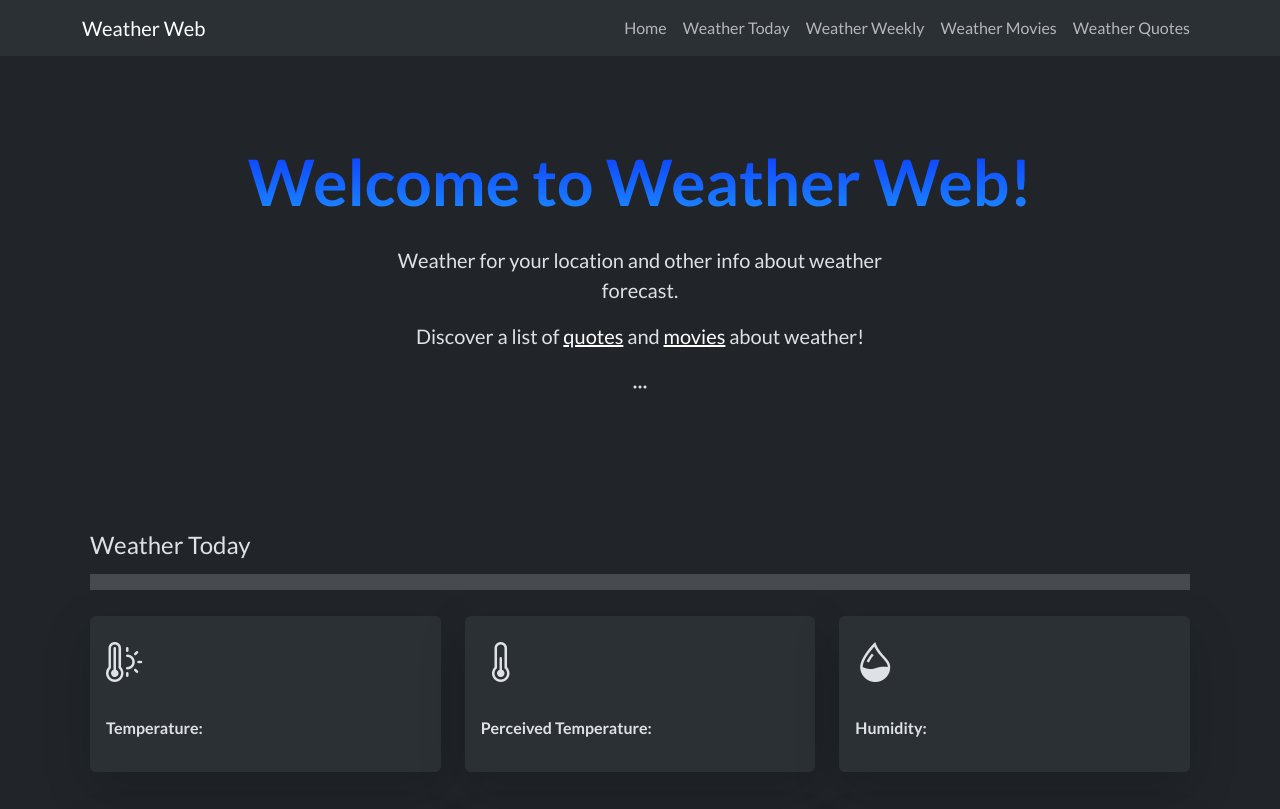
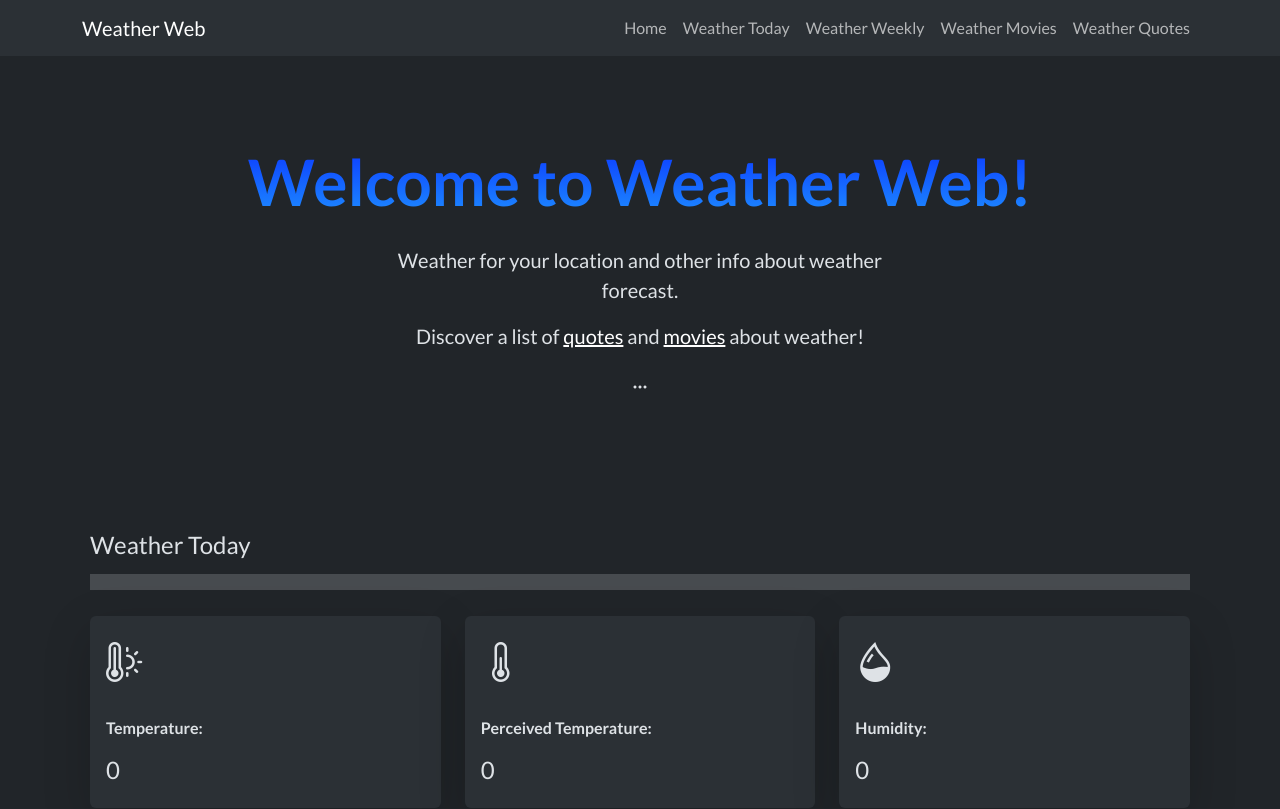
Before and after one commit to IacopoC/weather-web, a Vue app: page / in a window 1280 px wide. Shown: the top 809 px of the page. Built offline with nearby package versions, Linux system fonts and the light colour scheme; no server answers.

Commit message:
corretto errore valore 0.

```diff
--- a/src/components/weather/WeatherToday.vue
+++ b/src/components/weather/WeatherToday.vue
@@ -14,18 +14,18 @@ export default {
       isLoading: true,
       hasError: false,
       weatherData: [
-        { icon: 'bi bi-thermometer-sun', label: 'Temperature', value: null, unit: '', threshold: 17, thresholdClass: 'bg-warning-subtle', tooltip: 'Actual temperature' },
-        { icon: 'bi bi-thermometer-half', label: 'Perceived Temperature', value: null, unit: '', threshold: 17, thresholdClass: 'bg-warning-subtle', tooltip: 'Actual temperature perception' },
-        { icon: 'bi bi-droplet-half', label: 'Humidity', value: null, unit: '', threshold: 70, thresholdClass: 'bg-primary-subtle', tooltip: 'Actual humidity' },
-        { icon: 'bi bi-snow', label: 'Snowfall', value: null, unit: '', threshold: 100, thresholdClass: 'bg-light-subtle', tooltip: 'Actual snowfall' },
-        { icon: 'bi bi-wind', label: 'Wind speed 10m', value: null, unit: '', threshold: 20, thresholdClass: 'bg-light-subtle', tooltip: 'Actual wind speed' },
-        { icon: 'bi bi-cloud-drizzle-fill', label: 'Rain', value: null, unit: '', threshold: 20, thresholdClass: 'bg-info-subtle', tooltip: 'Actual rain' },
-        { icon: 'bi bi-stars', label: 'Visibility', value: null, unit: '', threshold: 5000, thresholdClass: 'bg-success-subtle', tooltip: 'Actual visibility' },
-        { icon: 'bi bi-cloud-fill', label: 'Clouds', value: null, unit: '', threshold: 80, thresholdClass: 'bg-secondary-subtle', tooltip: 'Actual cloud coverage' },
-        { icon: 'bi bi-cloud-rain-heavy-fill', label: 'Showers', value: null, unit: '', threshold: 100, thresholdClass: 'bg-success-subtle', tooltip: 'Actual showers' },
-        { icon: 'bi bi-cloud-haze2', label: 'Wind gusts 10m', value: null, unit: '', threshold: 20, thresholdClass: 'bg-secondary-subtle', tooltip: 'Actual wind gusts' },
-        { icon: 'bi bi-globe-europe-africa', label: 'Surface pressure', value: null, unit: '', threshold: 1000, thresholdClass: 'bg-success-subtle', tooltip: 'Surface pressure' },
-        { icon: 'bi bi-signpost-2', label: 'Wind direction 10m', value: null, unit: '', threshold: 50, thresholdClass: 'bg-secondary-subtle', tooltip: 'Wind direction' },
+        { icon: 'bi bi-thermometer-sun', label: 'Temperature', value: 0, unit: '', threshold: 17, thresholdClass: 'bg-warning-subtle', tooltip: 'Actual temperature' },
+        { icon: 'bi bi-thermometer-half', label: 'Perceived Temperature', value: 0, unit: '', threshold: 17, thresholdClass: 'bg-warning-subtle', tooltip: 'Actual temperature perception' },
+        { icon: 'bi bi-droplet-half', label: 'Humidity', value: 0, unit: '', threshold: 70, thresholdClass: 'bg-primary-subtle', tooltip: 'Actual humidity' },
+        { icon: 'bi bi-snow', label: 'Snowfall', value: 0, unit: '', threshold: 100, thresholdClass: 'bg-light-subtle', tooltip: 'Actual snowfall' },
+        { icon: 'bi bi-wind', label: 'Wind speed 10m', value: 0, unit: '', threshold: 20, thresholdClass: 'bg-light-subtle', tooltip: 'Actual wind speed' },
+        { icon: 'bi bi-cloud-drizzle-fill', label: 'Rain', value: 0, unit: '', threshold: 20, thresholdClass: 'bg-info-subtle', tooltip: 'Actual rain' },
+        { icon: 'bi bi-stars', label: 'Visibility', value: 0, unit: '', threshold: 5000, thresholdClass: 'bg-success-subtle', tooltip: 'Actual visibility' },
+        { icon: 'bi bi-cloud-fill', label: 'Clouds', value: 0, unit: '', threshold: 80, thresholdClass: 'bg-secondary-subtle', tooltip: 'Actual cloud coverage' },
+        { icon: 'bi bi-cloud-rain-heavy-fill', label: 'Showers', value: 0, unit: '', threshold: 100, thresholdClass: 'bg-success-subtle', tooltip: 'Actual showers' },
+        { icon: 'bi bi-cloud-haze2', label: 'Wind gusts 10m', value: 0, unit: '', threshold: 20, thresholdClass: 'bg-secondary-subtle', tooltip: 'Actual wind gusts' },
+        { icon: 'bi bi-globe-europe-africa', label: 'Surface pressure', value: 0, unit: '', threshold: 1000, thresholdClass: 'bg-success-subtle', tooltip: 'Surface pressure' },
+        { icon: 'bi bi-signpost-2', label: 'Wind direction 10m', value: 0, unit: '', threshold: 50, thresholdClass: 'bg-secondary-subtle', tooltip: 'Wind direction' },
       ],
     }
   },
```
